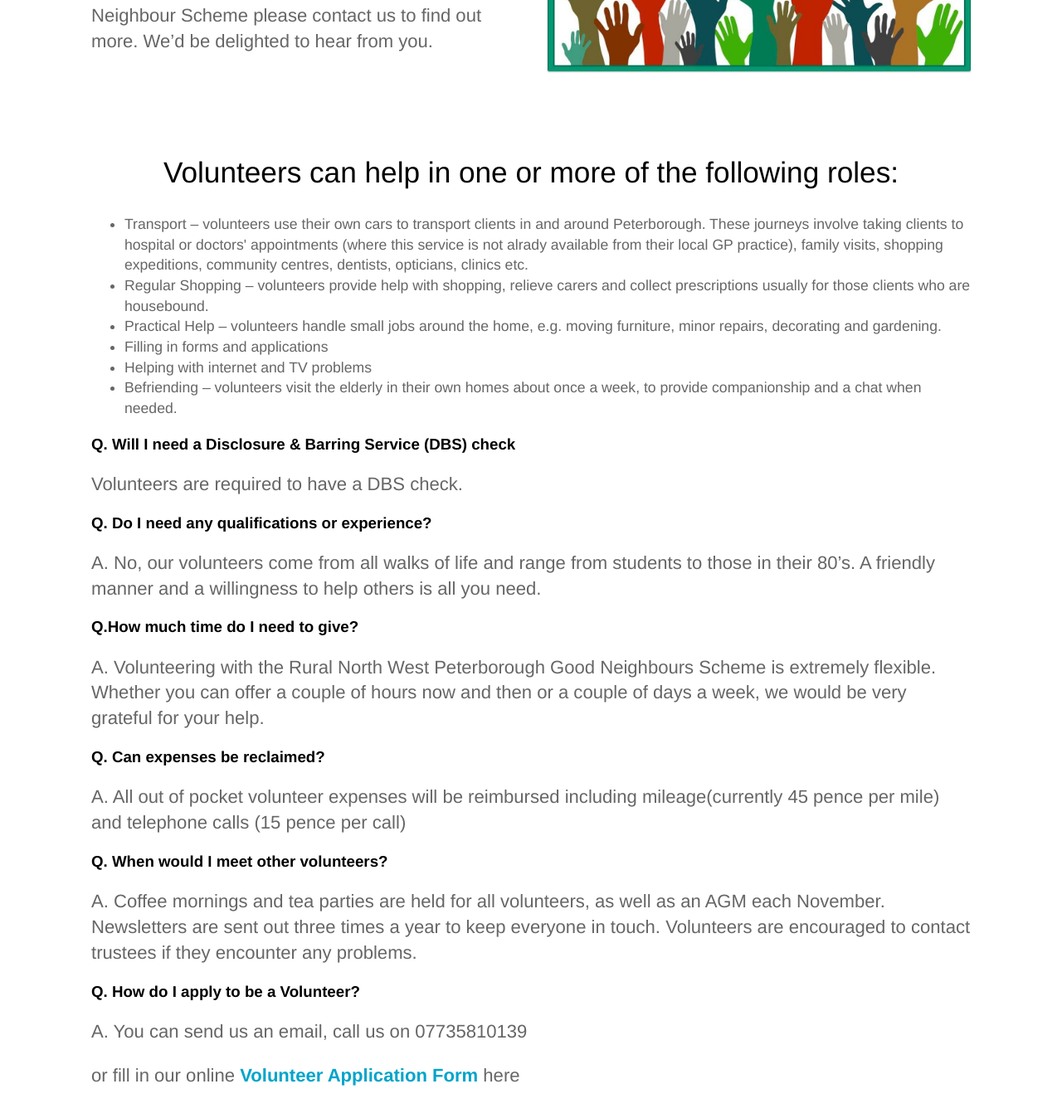
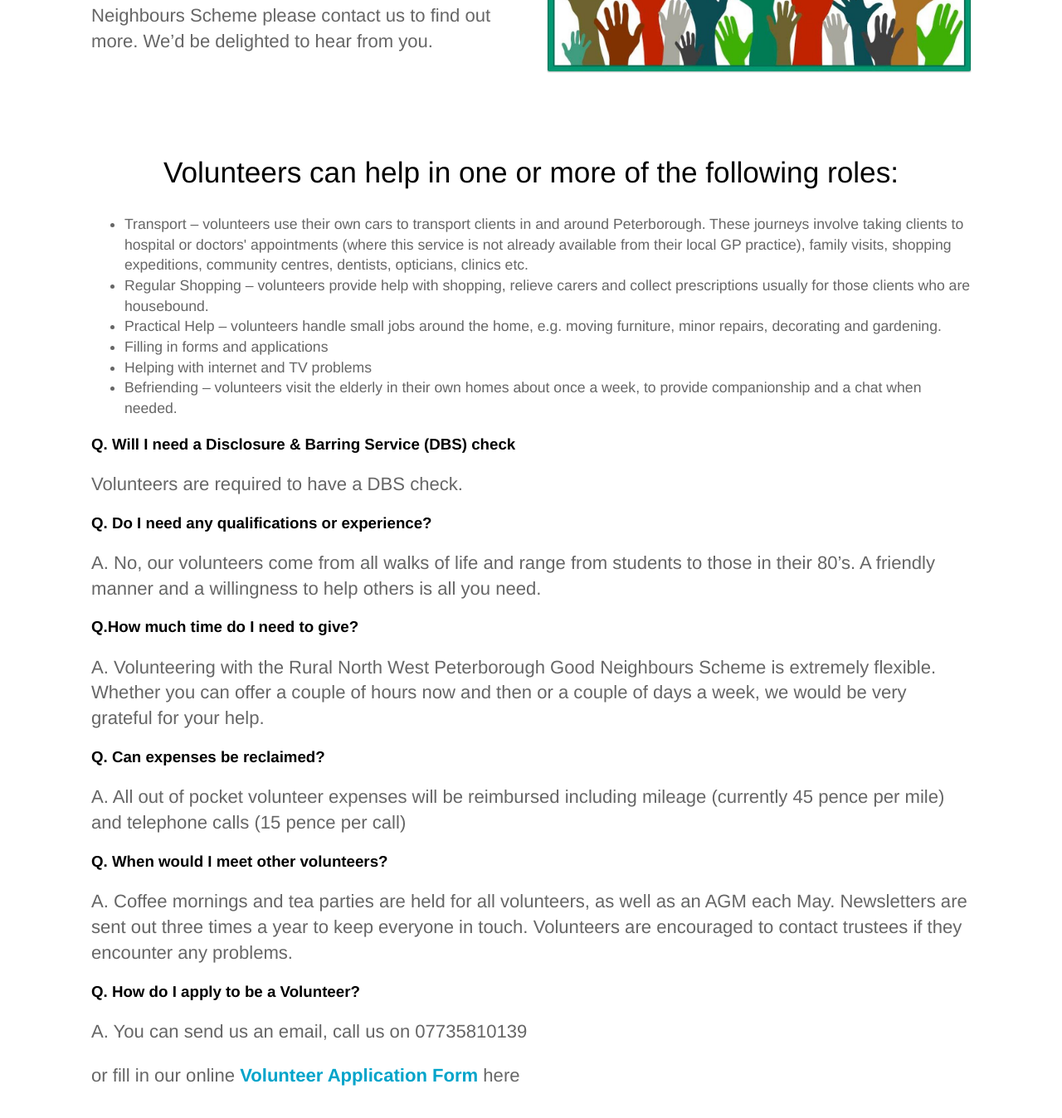
Before and after one commit to chriswilde1946/goodneighboursrp.org.uk, a Jekyll site: the page built from become-a-volunteer.html, in a window 1280 px wide and 1400 px high, scrolled down 700 px. Shown: the top 1348 px of the window at 83% size. Built offline with Jekyll 4.4.1, drawn with Linux system fonts in a browser that asks for light colours; some of the changed text lies outside the part shown.

Commit message:
GHeneral Updfate (Spellings and grammar)

```diff
--- a/become-a-volunteer.html
+++ b/become-a-volunteer.html
@@ -9,7 +9,7 @@ description:
       <div class="text editable">
        <p>We are extremely fortunate to have such a lively and involved community in our area and the Rural North West Peterborough Good Neighbours Scheme is designed to foster and support this with a growing group of volunteers dedicated and committed to helping local people.</p>
 
-<p>If you would like to help people in your community (Ailsworth, Ashton, Bainton, Castor or Glinton) are at least 18 and interested in joining our Good Neighbour Scheme please contact us to find out more. We’d be delighted to hear from you.<p>
+<p>If you would like to help people in your community (Ailsworth, Ashton, Bainton, Castor or Glinton) are at least 18 and interested in joining our Good Neighbours Scheme please contact us to find out more. We’d be delighted to hear from you.<p>
 
       </div>
       <div class="image">
@@ -23,7 +23,7 @@ description:
       <div class="text editable">
         <h2>Volunteers can help in one or more of the following roles:</h2>
         <ul>
-<li>Transport – volunteers use their own cars to transport clients in and around Peterborough. These journeys involve taking clients to hospital or doctors' appointments (where this service is not alrady available from their local GP practice), family visits, shopping expeditions, community centres, dentists, opticians, clinics etc.</li>
+<li>Transport – volunteers use their own cars to transport clients in and around Peterborough. These journeys involve taking clients to hospital or doctors' appointments (where this service is not already available from their local GP practice), family visits, shopping expeditions, community centres, dentists, opticians, clinics etc.</li>
 <li>Regular Shopping – volunteers provide help with shopping, relieve carers and collect prescriptions usually for those clients who are housebound.</li>
 <li>Practical Help – volunteers handle small jobs around the home, e.g. moving furniture, minor repairs, decorating and gardening.</li>
 <li> Filling in forms and applications</li>
@@ -44,11 +44,11 @@ description:
 
 <h3><strong>Q. Can expenses be reclaimed?</strong></h3>
 
-<p>A. All out of pocket volunteer expenses will be reimbursed including mileage(currently 45 pence per mile) and telephone calls (15 pence per call)</p>
+<p>A. All out of pocket volunteer expenses will be reimbursed including mileage (currently 45 pence per mile) and telephone calls (15 pence per call)</p>
 
 <h3><strong>Q. When would I meet other volunteers?</strong></h3>
 
-<p>A. Coffee mornings and tea parties are held for all volunteers, as well as an AGM each November. Newsletters are sent out three times a year to keep everyone in touch. Volunteers are encouraged to contact trustees if they encounter any problems.</p>
+<p>A. Coffee mornings and tea parties are held for all volunteers, as well as an AGM each May. Newsletters are sent out three times a year to keep everyone in touch. Volunteers are encouraged to contact trustees if they encounter any problems.</p>
 
 <h3><strong>Q. How do I apply to be a Volunteer?</strong></h3>
 
--- a/index.html
+++ b/index.html
@@ -20,7 +20,7 @@ description: We are a community-based charity that harnesses the skills and good
 		<div class="container flex">
 			<div class="text editable">
 
-				<h2><strong> The Rural North West Peterborough Good Neighbours are are committed to following all government advice to prevent the spread of Coronavirus (COVID-19) and as result when the scheme launches later this year, some of the services we normally offer may be restricted while the epidemic lasts.
+				<h2><strong> The Rural North West Peterborough Good Neighbours are committed to following all government advice to prevent the spread of Coronavirus (COVID-19) and as result when the scheme launches later this year, some of the services we normally offer may be restricted while the epidemic lasts.
 
 				  For the latest news and government advice on Covid-19 including shielding please <a href="/latestadvice/" > click here</a></strong></h2>
 				<h2><strong> To view our latest newsletter <a href="/images/Newsletter.png" > click here</a></strong></h2>
--- a/trustees.html
+++ b/trustees.html
@@ -87,7 +87,7 @@ involvement award from Peterborough City Council in 2017</li><ul></p>
 		<div class="container flex">
 			<div class="text editable">
 				<h2><strong>David Ridgeway</strong></h2>
-				<p>David studied Botany at university and after graduating, spent a period working as a biology and science teacher at a Watford school. Following this he commenced training for ordination and has served in a number of parishes over past thirty years.  Since 2015 he has been Rector of Castor with Upton, Stibbington and Water Newton; Marholm and Sutton. Before moving to the Peterborough area he spent 15 years in St Albans.  Throughout his ministry David has tried to seek out ways in which the Church can serve the local community. In St Albans he was instrumental in setting up a Community Cafe and here in Peterborough helped to intiate the process of setting up the RNWP Good Neighbours Scheme..</p>
+				<p>David studied Botany at university and after graduating, spent a period working as a biology and science teacher at a Watford school. Following this he commenced training for ordination and has served in a number of parishes over past thirty years.  Since 2015 he has been Rector of Castor with Upton, Stibbington and Water Newton, Marholm and Sutton. Before moving to the Peterborough area he spent 15 years in St Albans.  Throughout his ministry David has tried to seek out ways in which the Church can serve the local community. In St Albans he was instrumental in setting up a Community Cafe and here in Peterborough helped to intiate the process of setting up the RNWP Good Neighbours Scheme..</p>
 			</div>
 			<div class="image">
 				<img src="{{ site.baseurl }}/images/David.jpg" alt="Screenshot" class="screenshot editable" />
```
Also changed, not shown: other parts of trustees.html (+1 -1 lines).
